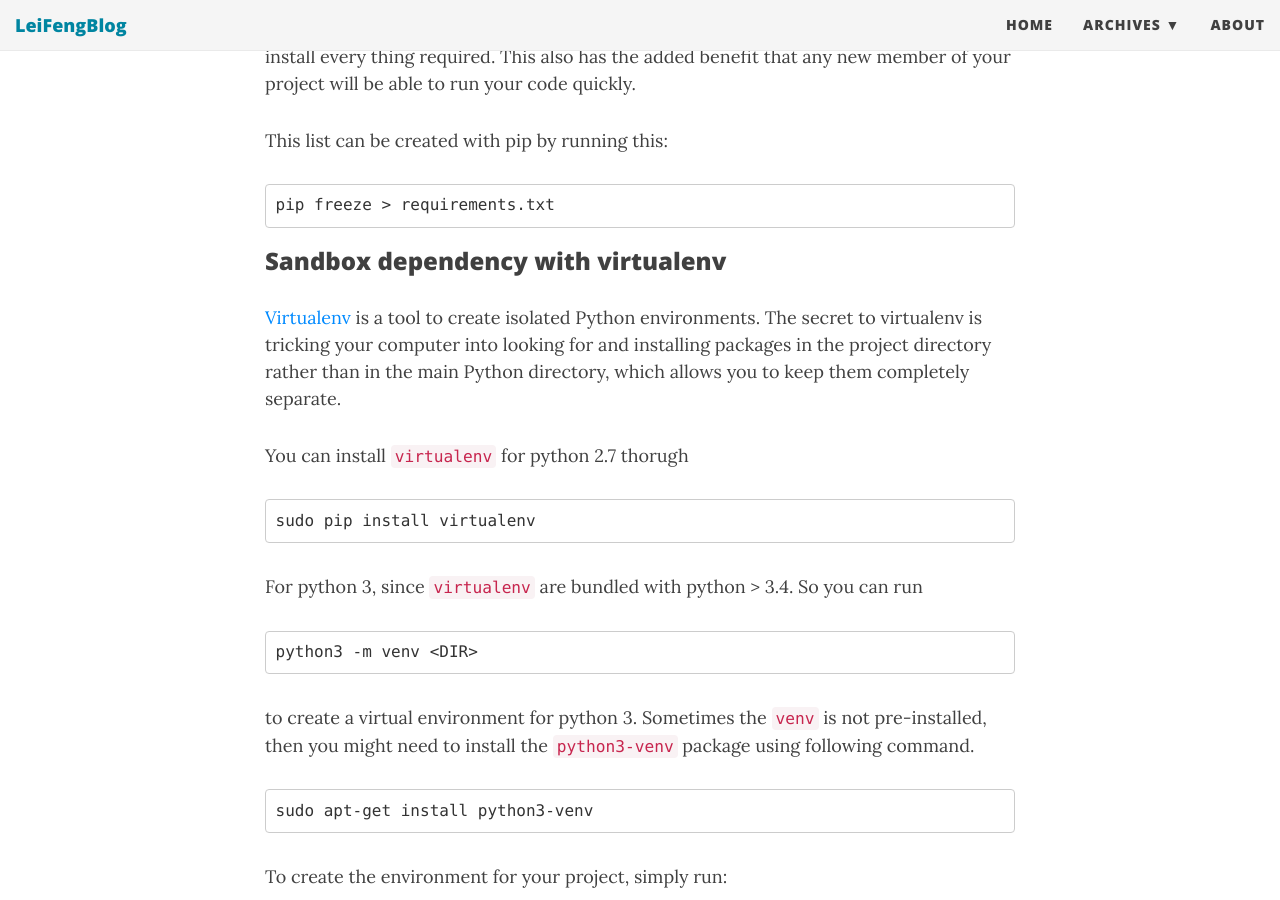
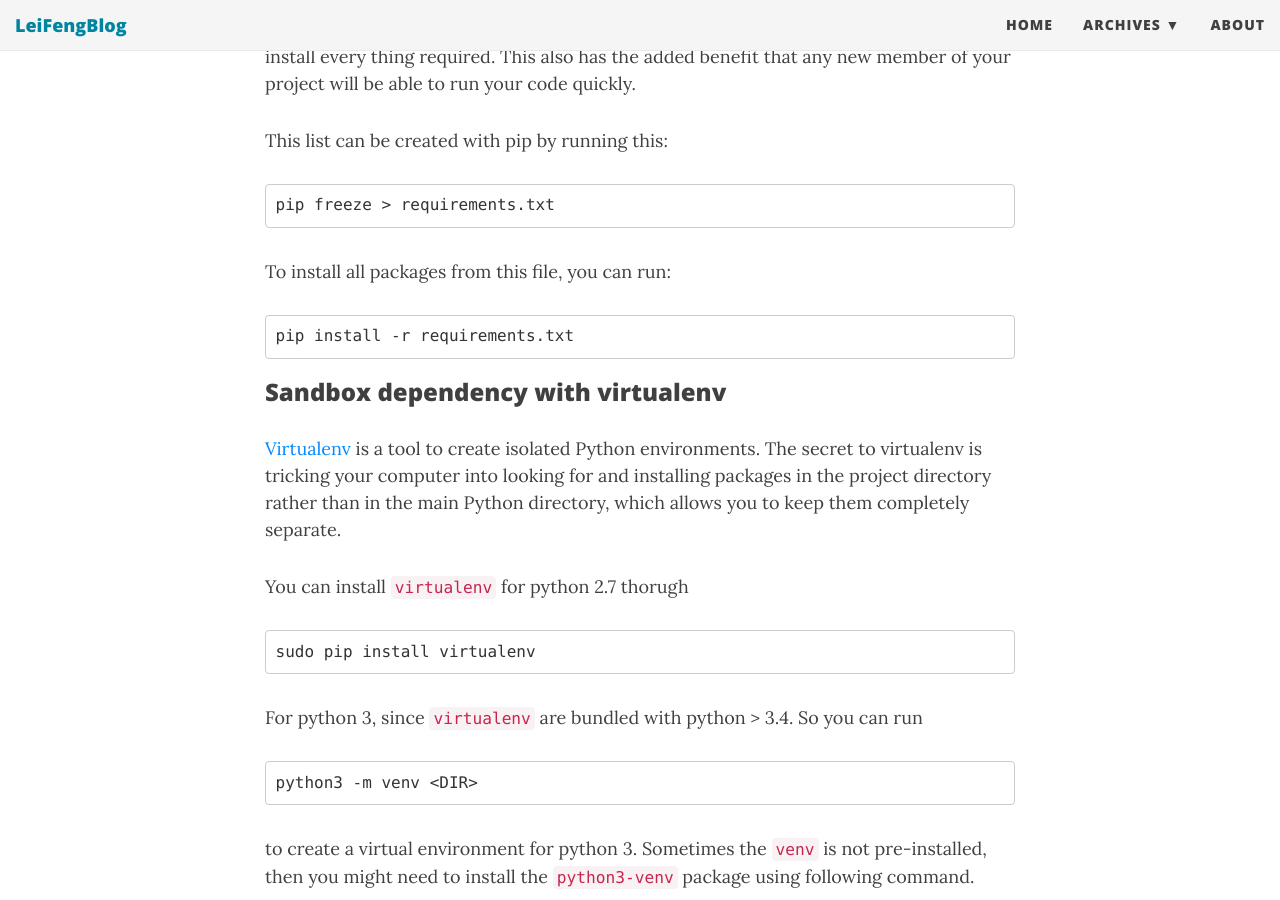
Before and after one commit to stonefl/stonefl.github.io, a Jekyll site: the page built from _posts/2017-11-14-how-to-install-apache-http-web-server-on-azure-ubuntu-virtual-machines.md, in a window 1280 px wide and 900 px high, scrolled down 3275 px. Built offline with Jekyll 4.4.1, drawn with Linux system fonts in a browser that asks for light colours; nearby versions of some CDN libraries; comment, search, counter and statistics services are not loaded.

Commit message:
Update 2017-11-14-how-to-install-apache-http-web-server-on-azure-ubuntu-virtual-machines.md

````diff
--- a/_posts/2017-11-14-how-to-install-apache-http-web-server-on-azure-ubuntu-virtual-machines.md
+++ b/_posts/2017-11-14-how-to-install-apache-http-web-server-on-azure-ubuntu-virtual-machines.md
@@ -89,7 +89,10 @@ This list can be created with pip by running this:
 ```
 pip freeze > requirements.txt
 ```
-
+To install all packages from this file, you can run:
+```
+pip install -r requirements.txt
+```
 ### Sandbox dependency with virtualenv
 [Virtualenv](https://virtualenv.pypa.io/en/stable/) is a tool to create isolated Python environments. The secret to virtualenv is tricking your computer into looking for and installing packages in the project directory rather than in the main Python directory, which allows you to keep them completely separate.
 
````
